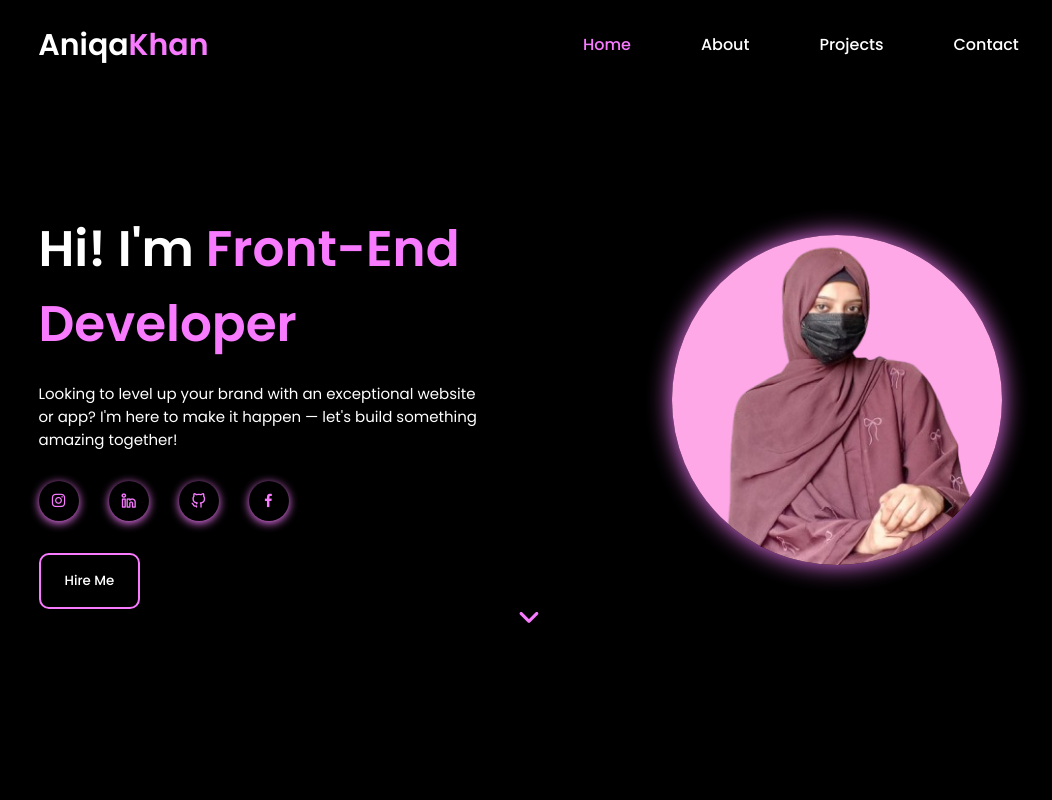
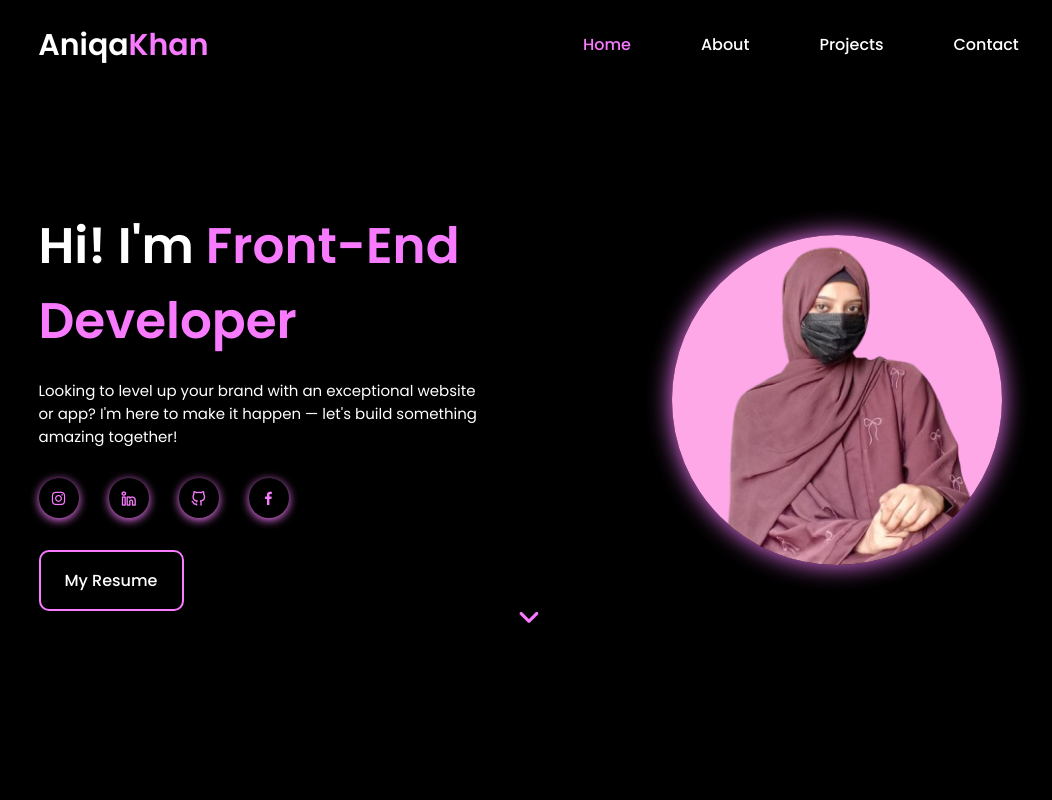
Before and after one commit to AniqaKhan07/My-Portfolio, a plain HTML site: page index.html in a window 1280 px wide. Shown: the top 800 px of the page, without its empty margins (111-1163 px from the left). Drawn offline with nearby package versions, Linux system fonts and the light colour scheme.

Commit message:
Update index.html

```diff
--- a/index.html
+++ b/index.html
@@ -61,7 +61,7 @@
                     <a href="#" class="icon"><i class='uil uil-facebook-f'></i></a>
                 </div>
                 <div class="featured-text-btn">
-                    <button class="btn blue-btn" onclick="scrollToContact()">Hire Me</button>
+                    <a href="https://aniqakhan07.github.io/Aniqa-Resume/" target="_blank" class="btn blue-btn">My Resume</a>
                 </div>
             </div>
             <div class="profile-image">
```
